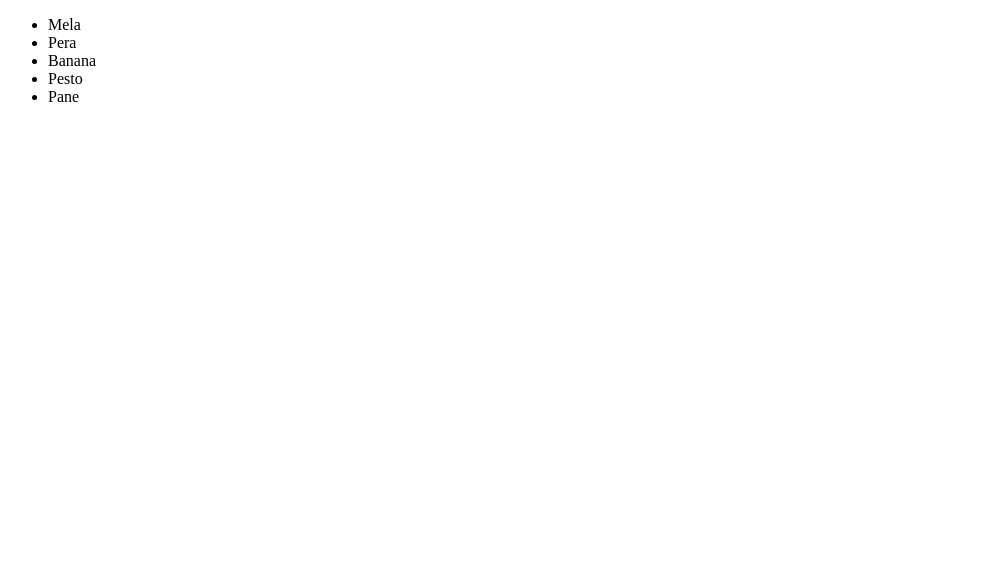
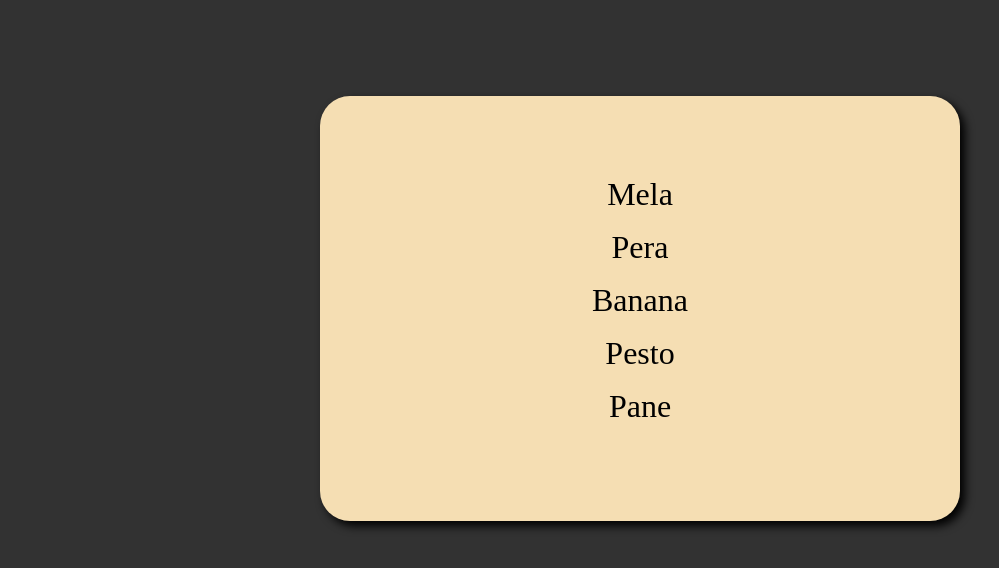
Before and after one commit to BetterCallAle/js-lista-spesa, a plain HTML site: page index.html in a window 1280 px wide. Shown: the whole page, without its empty margins (0-999 px from the left). Drawn offline with Linux system fonts and the light colour scheme.

Commit message:
given some style + now ul is created in js

```diff
--- /dev/null
+++ b/css/style.css
@@ -0,0 +1,35 @@
+/* RESET */
+*{
+    margin: 0;
+    padding: 0;
+    box-sizing: border-box;
+}
+
+/* COMMON */
+body{
+    background-color: rgb(50, 50, 50);
+}
+
+section{
+    margin: 5rem 0;
+    padding: 1rem 0;
+}
+
+.container{
+    width: 50%;
+    margin: 0 auto;
+    border-radius: 30px;
+    background-color: wheat;
+    padding: 5rem 0;
+    text-align: center;
+    box-shadow: 5px 5px 10px 0px #000000;
+}
+
+ul{
+    list-style: none;
+}
+
+ul li{
+    font-size: 2rem;
+    margin-bottom: 1rem;
+}
--- a/index.html
+++ b/index.html
@@ -4,13 +4,19 @@
     <meta charset="UTF-8">
     <meta http-equiv="X-UA-Compatible" content="IE=edge">
     <meta name="viewport" content="width=device-width, initial-scale=1.0">
-    <title>Document</title>
+    <title>Google Keep (quasi)</title>
+    <!-- style -->
+    <link rel="stylesheet" href="css/style.css">
 </head>
 <body>
 
-    <ul>
-
-    </ul>
+    <!-- MAIN -->
+    <main>
+        <section>
+            <div class="container"></div>
+        </section>
+    </main>
+    <!-- /MAIN -->
 
     <!-- Link JS -->
     <script src="js/script.js"></script>
--- a/js/script.js
+++ b/js/script.js
@@ -1,16 +1,18 @@
 const shopItems = ["Mela", "Pera", "Banana", "Pesto", "Pane"];
 console.log(shopItems);
 
-const ulExported = document.querySelector("ul");
-console.log(ulExported);
-
+const container = document.querySelector(".container");
+console.log(container);
+const ulCreated = document.createElement("ul")
+console.log(ulCreated);
+container.append(ulCreated)
 let i = 0;
 while (i < shopItems.length) {
     const thisItem = shopItems[i];
 
     const liCreated = document.createElement("li");
     liCreated.innerHTML = thisItem
-    ulExported.append(liCreated)
+    ulCreated.append(liCreated)
 
     i++
 }
```
